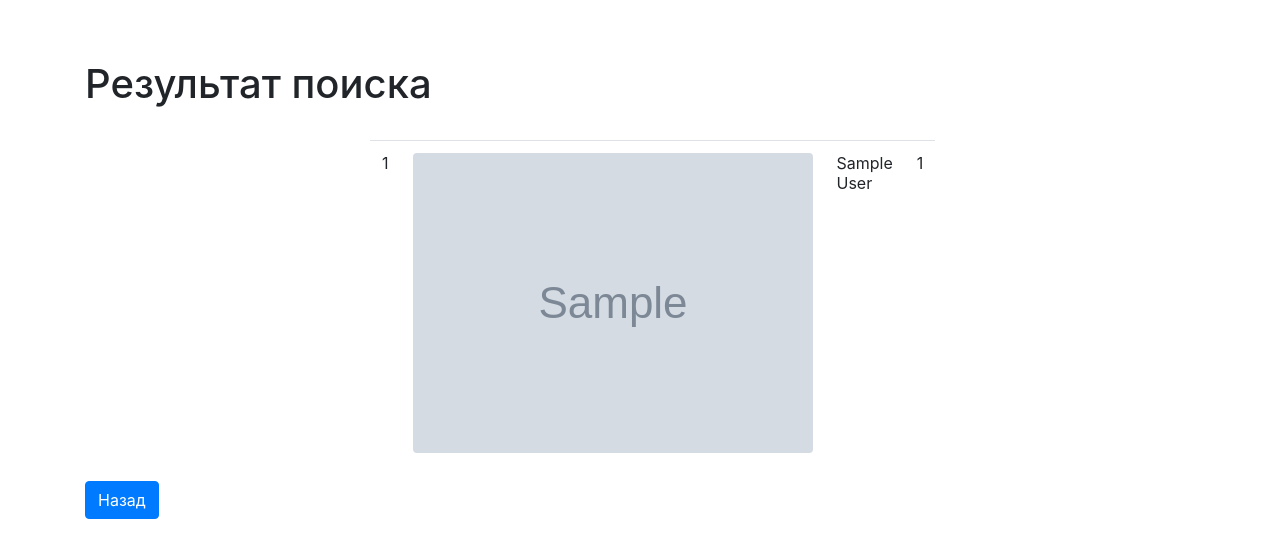
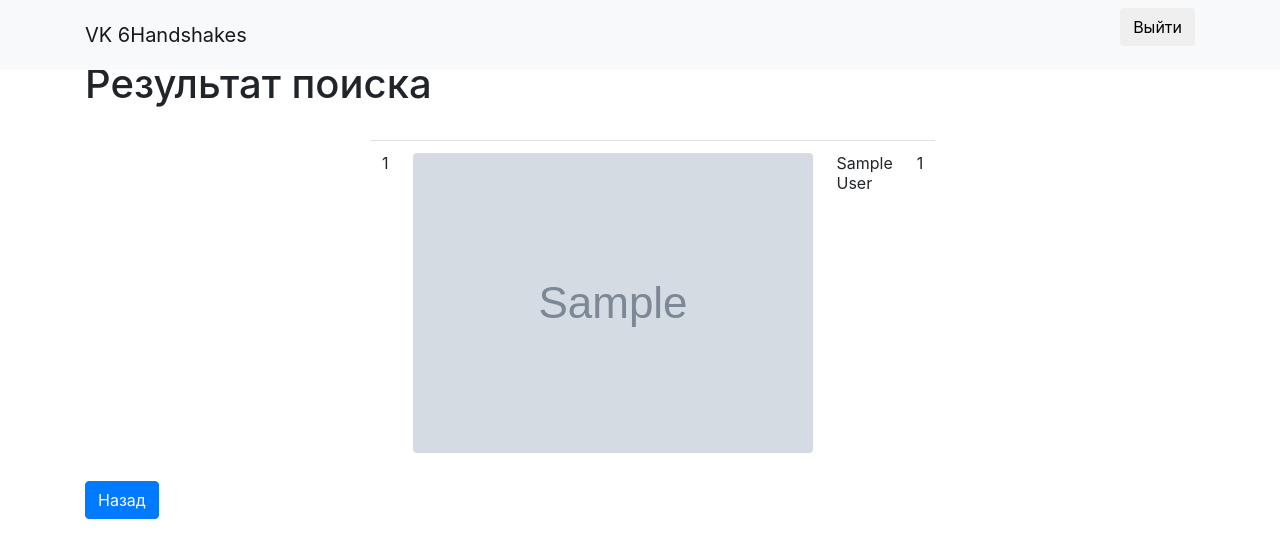
Before and after one commit to Almazzzzz/social_graph, a Flask app: template app/templates/result.html in a window 1280 px wide. Shown: the top 558 px of the page. Run offline with Flask 2, Linux system fonts and the light colour scheme; the template is opened without the code that fills it: most values are stand-ins (such as "Sample title", 1, 10 or a date in 2020); grey boxes marked "Sample" are stand-in pictures; some libraries are stand-ins or nearby versions.

Commit message:
feat: add logout button

```diff
--- a/app/templates/result.html
+++ b/app/templates/result.html
@@ -11,6 +11,8 @@
   </head>
 
   <body>
+    {% include 'top_nav.html' %}
+
     <div class='container'>
       <h1>Результат поиска</h1>
       <!-- Just leave it here for a while
--- a/app/templates/search_user.html
+++ b/app/templates/search_user.html
@@ -12,6 +12,8 @@
   </head>
 
   <body>
+    {% include 'top_nav.html' %}
+
     <div class='container'>
       <h1>Привет, {{ user }}!</h1>
       <p class='lead'>
--- /dev/null
+++ b/app/templates/top_nav.html
@@ -0,0 +1,8 @@
+<nav class="navbar fixed-top navbar-expand-lg navbar-light bg-light">
+  <div class='container'>
+    <a class='navbar-brand' href='/'>VK 6Handshakes</a>
+    <form class='form-inline' method='GET' action='logout'>
+      <button class='btn btn-outline-default my-2 my-sm-0' type='submit'>Выйти</button>
+    </form>
+  </div>
+</nav>
```
Also changed, not shown: app/social_graph.py (+12 -1 lines).
